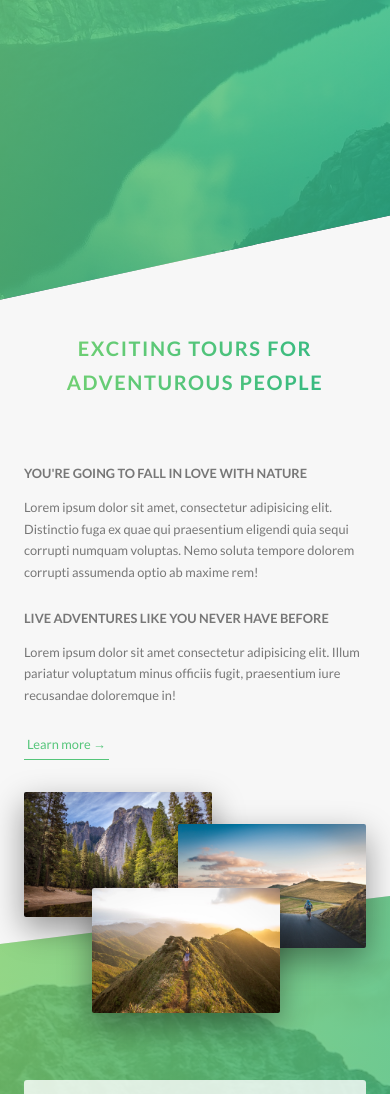
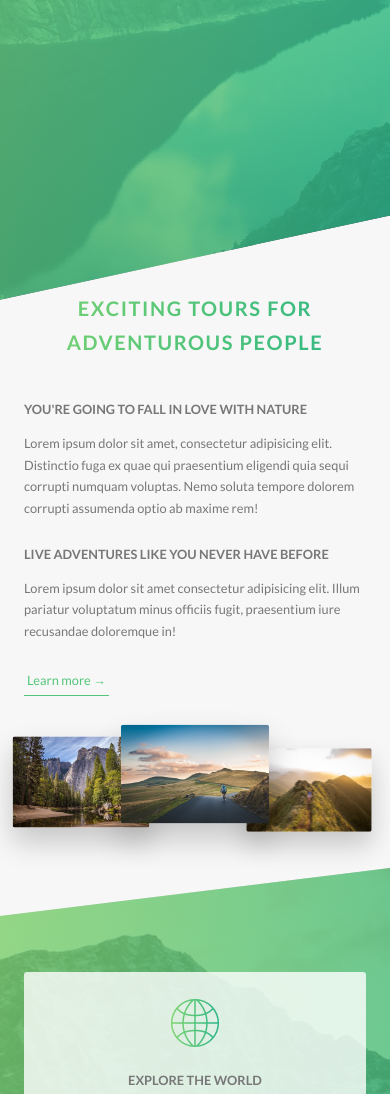
Before and after one commit to DaseulChun/crown_tours, a website: page index.html in a window 390 px wide. Shown: the part 502-1596 px from the top of the page. Drawn offline with Linux system fonts and the light colour scheme.

Commit message:
Responsive Design -- Layout, About and Features Sections

```diff
--- a/sass/base/_utilities.scss
+++ b/sass/base/_utilities.scss
@@ -1,8 +1,22 @@
 .u-center-text { text-align: center !important; }
 
 .u-margin-bottom-small { margin-bottom: 1.5rem !important; }
-.u-margin-bottom-medium { margin-bottom: 4rem !important; }
-.u-margin-bottom-big { margin-bottom: 8rem !important; }
+
+.u-margin-bottom-medium {
+  margin-bottom: 4rem !important;
+
+  @include respond(tab-port) {
+    margin-bottom: 3rem !important;
+  }
+}
+
+.u-margin-bottom-big {
+  margin-bottom: 8rem !important;
+
+  @include respond(tab-port) {
+    margin-bottom: 5rem !important;
+  }
+}
 
 .u-margin-top-big { margin-top: 8rem !important; }
 .u-margin-top-huge { margin-top: 10rem !important; }
--- a/sass/components/_composition.scss
+++ b/sass/components/_composition.scss
@@ -10,19 +10,43 @@
     transition: all .2s;
     outline-offset: 2rem;
 
+    @include respond(tab-port) {
+      float: left;
+      position: relative;
+      width: 33.33333%;
+      box-shadow: 0 1.5rem 3rem rgba($color-black, .2);
+    }
+
     &--p1 {
       left: 0;
       top: -2rem;
+
+      @include respond(tab-port) {
+        top: 0;
+        transform: scale(1.2);
+      }
     }
 
     &--p2 {
       right: 0;
       top: 2rem;
+
+      @include respond(tab-port) {
+        top: -1rem;
+        transform: scale(1.3);
+        z-index: 100;
+      }
     }
 
     &--p3 {
       left: 20%;
       top: 10rem;
+
+      @include respond(tab-port) {
+        top: 1rem;
+        left: 0;
+        transform: scale(1.1);
+      }
     }
 
     &:hover {
--- a/sass/components/_feature-box.scss
+++ b/sass/components/_feature-box.scss
@@ -7,6 +7,10 @@
   box-shadow: 0 1.5rem 4rem grba($color-black, .15);
   transition: transform .3s;
 
+  @include respond(tab-port) {
+    padding: 2rem;
+  }
+
   &__icon {
     font-size: 6rem;
     margin-bottom: .5rem;
@@ -14,6 +18,11 @@
     background-image: linear-gradient(to right, $color-primary-light, $color-primary-dark);
     -webkit-background-clip: text;
     color: transparent;
+
+    @include respond(tab-port) {
+      margin-bottom: 0;
+    }
+
   }
 
   &:hover {
--- a/sass/layout/_footer.scss
+++ b/sass/layout/_footer.scss
@@ -11,6 +11,10 @@
   &__logo-box {
     text-align: center;
     margin-bottom: 8rem;
+
+    @include respond(tab-port) {
+      margin-bottom: 6rem;
+    }
   }
 
   &__logo {
--- a/sass/pages/_home.scss
+++ b/sass/pages/_home.scss
@@ -2,6 +2,10 @@
   background-color: $color-grey-light-1;
   padding: 25rem 0;
   margin-top: -20vh;
+
+  @include respond(tab-port) {
+    padding: 20rem 0;
+  }
 }
 
 .section-features {
@@ -18,22 +22,38 @@
   & > * {
     transform: skewY(7deg);
   }
+
+  @include respond(tab-port) {
+    padding: 10rem 0;
+  }
 }
 
 .section-tours {
   background-color: $color-grey-light-1;
   padding: 25rem 0 15rem 0;
   margin-top: -11rem;
+
+  @include respond(tab-port) {
+    padding: 20rem 0 10rem 0;
+  }
 }
 
 .section-stories {
   position: relative;
   padding: 15rem 0;
+
+  @include respond(tab-port) {
+    padding: 10rem 0;
+  }
 }
 
 .section-book {
   padding: 15rem 0;
   background-image: linear-gradient(to right bottom, $color-primary-light, $color-primary-dark);
+
+  @include respond(tab-port) {
+    padding: 10rem 0;
+  }
 }
 
 .book {
```
Also changed, not shown: css/style.css.
